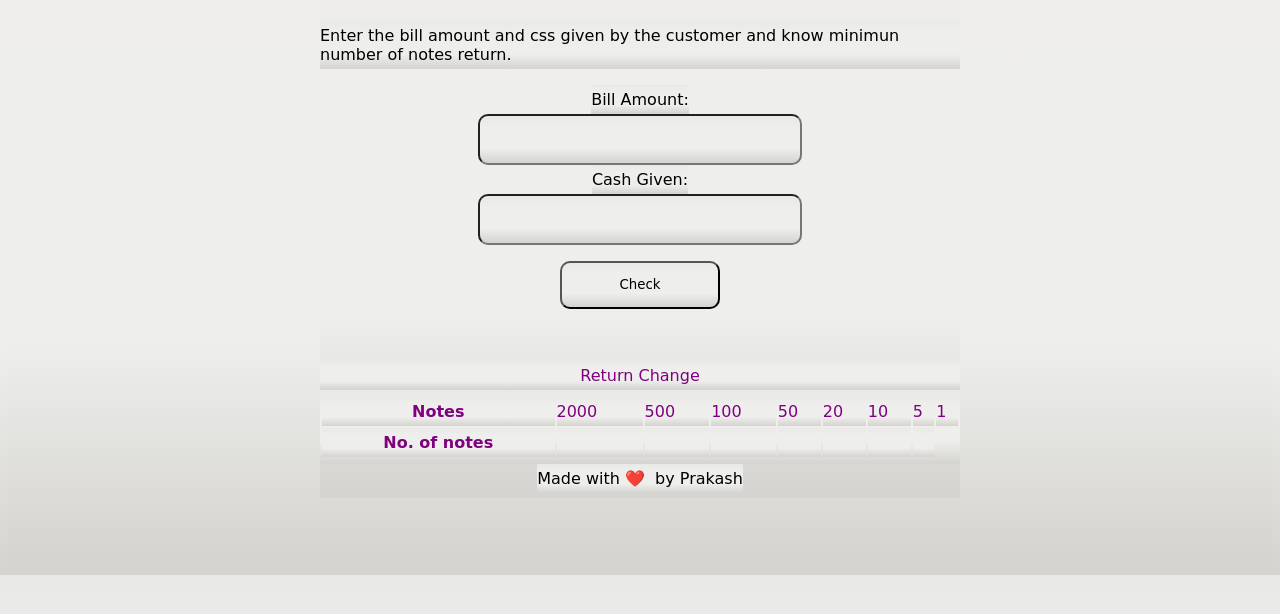
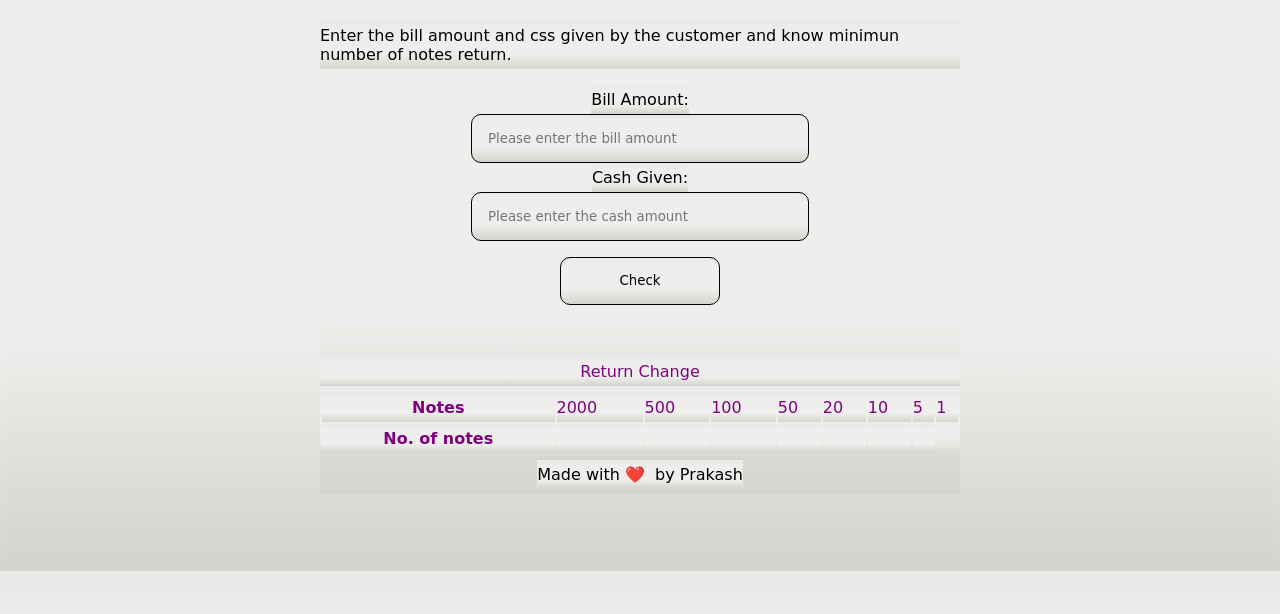
Before and after one commit to prakash855/Cash_Register_Manager, a plain HTML site: page index.html in a window 1280 px wide. Shown: the part 168-782 px from the top of the page. Drawn offline with Linux system fonts and the light colour scheme; a web font is replaced by a local one.

Commit message:
UI changes

```diff
--- a/index.html
+++ b/index.html
@@ -21,9 +21,9 @@
         number of notes return.
       </p>
       <label for="bill-amount">Bill Amount:</label>
-      <input type="text" id="bill-amount" />
+      <input type="text" id="bill-amount" placeholder="Please enter the bill amount" />
       <label for="cash-given">Cash Given:</label>
-      <input type="text" id="cash-given" />
+      <input type="text" id="cash-given" placeholder="Please enter the cash amount" />
       <button id="check-button">Check</button>
       <p id="error-message"></p>
       <table class="change-table">
--- a/style.css
+++ b/style.css
@@ -20,6 +20,8 @@ body{
     width: 50%;
     padding: 1rem 0;
     border-radius: 10px;
+    border: 1px solid;
+    padding-left: 1rem;
 }
 .change-table{
     color: purple;
@@ -30,4 +32,6 @@ body{
     height: 3rem;
     border-radius: 10px;
     margin-top: 1rem;
+    outline: none;
+    border: 1px solid;
 }
```
